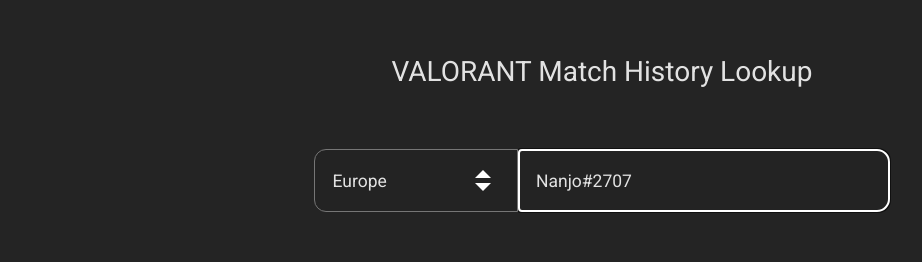
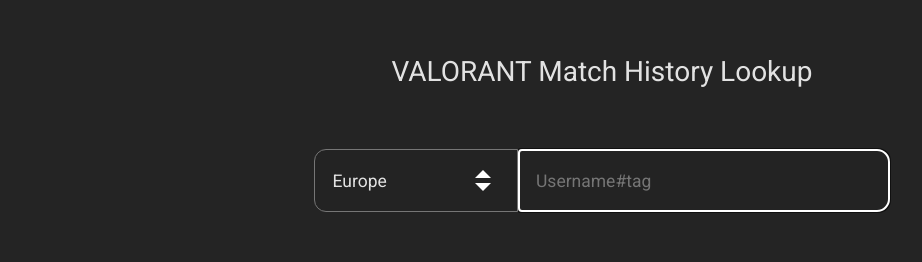
Before and after one commit to IamNanjo/valorant-api-frontend, a Vue app: page / in a window 1280 px wide. Shown: the part 251-513 px from the top of the page, without its empty margins (38-960 px from the left). Built offline with nearby package versions, Linux system fonts and the light colour scheme; no server answers.

Commit message:
Removed default value from search

```diff
--- a/src/components/SearchField.vue
+++ b/src/components/SearchField.vue
@@ -3,7 +3,7 @@
 import { store } from "../store";
 
 const region = ref("eu");
-const usernameWithTag = ref("Nanjo#2707");
+const usernameWithTag = ref("");
 const errorMsg = ref("");
 const loading = ref(false);
 
```
